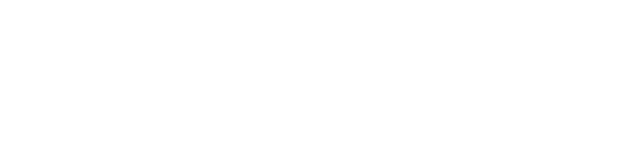
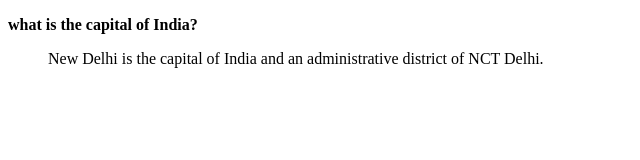
Before and after one commit to acciojob/trivia-kalyanibajirao, a website: page main.html in a window 1280 px wide. Shown: the whole page, without its empty margins (0-640 px from the left). Drawn offline with Linux system fonts and the light colour scheme.

Commit message:
created a submission

```diff
--- a/main.html
+++ b/main.html
@@ -10,7 +10,11 @@
 	<!-- the entire body must be written by student -->
     <script type="text/javascript" src="./script.js">
 </script>
+<p><strong>what is the capital of India?</strong></p>
+	<blockquote cite="">
+		New Delhi is the capital of India and an administrative district of NCT Delhi.
 
+	</blockquote>
 </body>
 
 </html>
```
